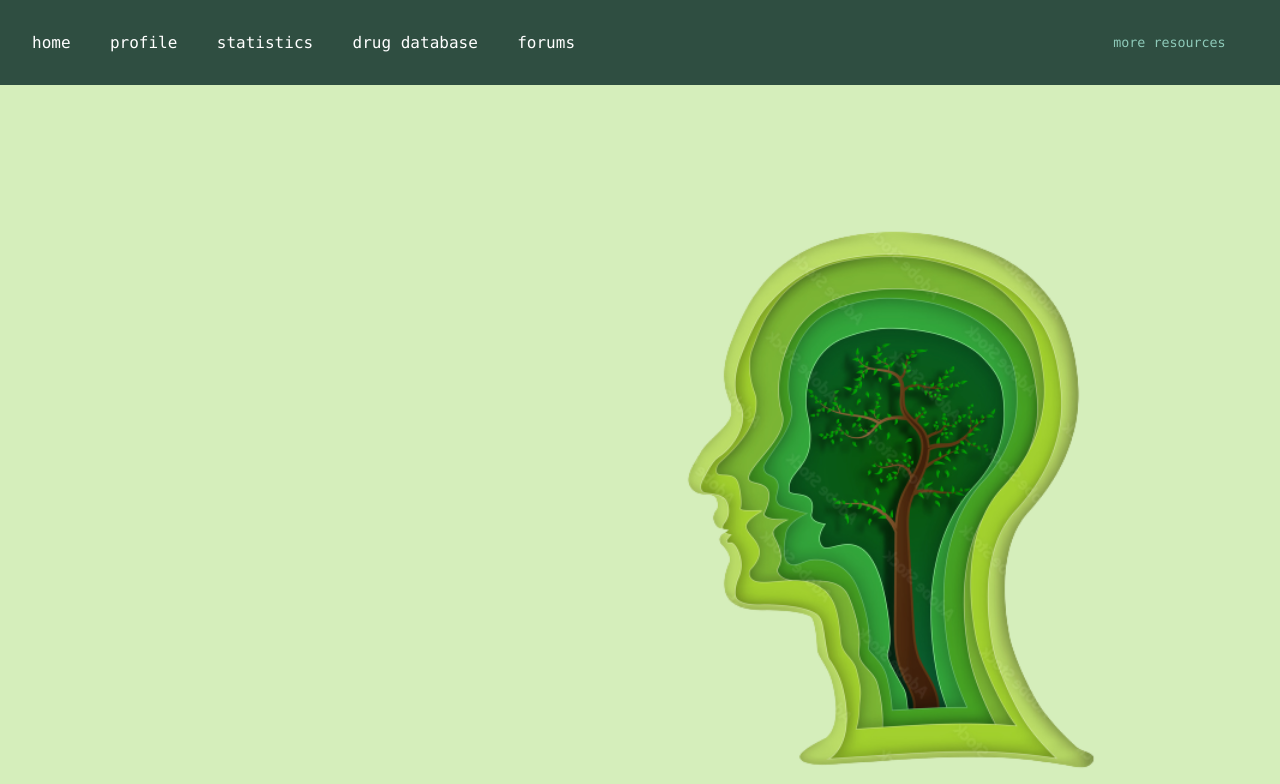
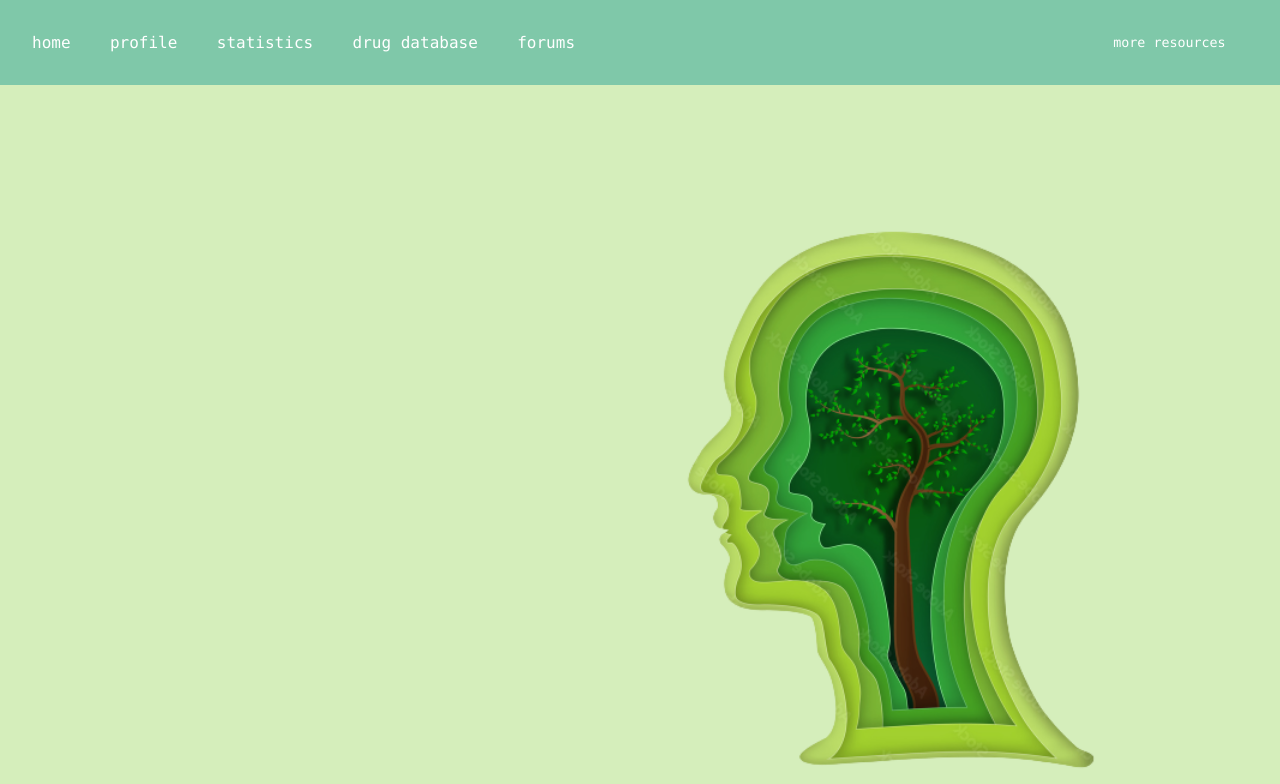
Before and after one commit to chrisprof/vhab, a Flask app: page / in a window 1280 px wide. Shown: the top 784 px of the page. Run offline with Flask 2, Linux system fonts and the light colour scheme; some libraries are stand-ins or nearby versions.

Commit message:
nav color change

```diff
--- a/website/static/css/nav-style.css
+++ b/website/static/css/nav-style.css
@@ -3,7 +3,7 @@
   justify-content: space-between;
   align-items: center;
   width: 100%;
-  background-color: #2f4e41;
+  background-color: #7fc8a9;
   padding: 1rem 1rem 1rem 2rem;
 }
 
@@ -20,7 +20,7 @@
 
 .get-help {
   text-decoration: none;
-  color: rgb(142, 202, 185);
+  color: #fff;
   background: none;
   padding: 1.2rem 2.4rem;
   border-radius: 2px;
```
